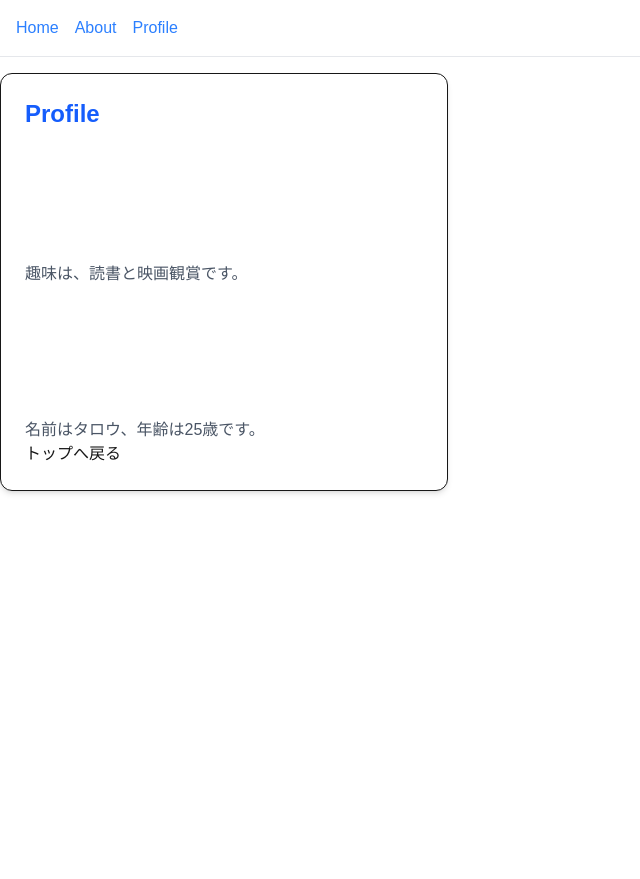
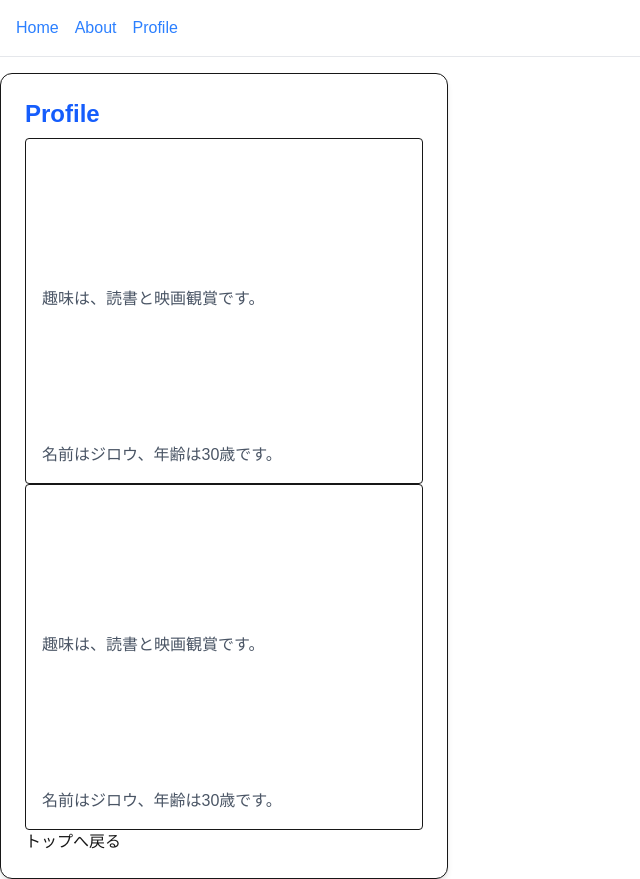
Before and after one commit to kazuhitommukai/nextjs-learning-app, a Next.js app: page /profile in a window 1280 px wide. Shown: the whole page, without its empty margins (0-640 px from the left). Before the commit the page ends 800 px from the top, so only its background shows below. Built offline with nearby package versions, Linux system fonts and the light colour scheme.

Commit message:
refactor: extract profile info into reusable ProfileCard component and update curriculum

```diff
--- a/app/profile/page.tsx
+++ b/app/profile/page.tsx
@@ -1,15 +1,12 @@
 import Link from "next/link";
+import ProfileCard from "@/components/ProfileCard"; // 1. 部品を読み込む
 
 export default function ProfilePage() {
-
-  const userName = "タロウ";
-  const age = 25;
-
     return (
         <div className="p-6 bg-white border rounded-xl shadow-md max-w-md">
             <h1 className="text-2xl font-bold text-blue-600 mb-2">Profile</h1>
-            <p className="mt-33 text-gray-600">趣味は、読書と映画観賞です。</p>
-            <p className="mt-33 text-gray-600">名前は{userName}、年齢は{age}歳です。</p>
+            <ProfileCard />
+            <ProfileCard />
             <Link href="/">トップへ戻る</Link>
         </div>
     );
--- /dev/null
+++ b/components/ProfileCard.tsx
@@ -0,0 +1,15 @@
+
+export default function ProfileCard() {
+  // 部品の中で使う変数
+  const userName = "ジロウ";
+  const age = 30;
+
+  return (
+    <div className="p-4 border rounded">
+
+            <p className="mt-33 text-gray-600">趣味は、読書と映画観賞です。</p>
+            <p className="mt-33 text-gray-600">名前は{userName}、年齢は{age}歳です。</p>
+
+    </div>
+  );
+}
```
Also changed, not shown: 1 other file (tests, documents, lock files or other folders).
